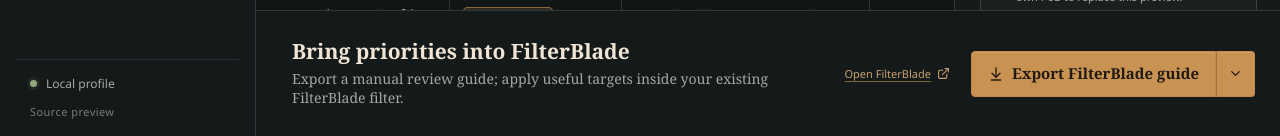
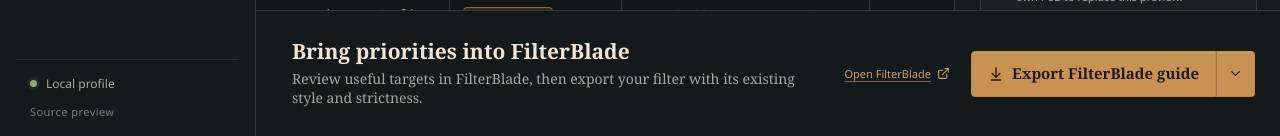
Before and after one commit to botelhodylan/ssf-companion, a React (Vite) app: page / in a window 1280 px wide. Shown: the part 664-800 px from the top of the page. Built offline with nearby package versions, Linux system fonts and the light colour scheme.

Commit message:
feat: clarify FilterBlade module handoff

```diff
--- a/src/App.tsx
+++ b/src/App.tsx
@@ -757,7 +757,7 @@
         <footer className="filter-handoff">
           <div className="handoff-copy">
             <h2>Bring priorities into FilterBlade</h2>
-            <p>Export a manual review guide; apply useful targets inside your existing FilterBlade filter.</p>
+            <p>Review useful targets in FilterBlade, then export your filter with its existing style and strictness.</p>
           </div>
           <div className="handoff-actions">
             <button className="text-link filterblade-link" type="button" onClick={() => void openTrustedLink("https://www.filterblade.xyz/?game=Poe1")}>
--- a/src/core/priority-plan.ts
+++ b/src/core/priority-plan.ts
@@ -100,7 +100,11 @@
     "4. Treat **Lower priority** as ‘no new highlight suggested’; it is not a hide or disable instruction.",
     "5. Review the result in FilterBlade’s simulator, then export it from FilterBlade when it looks right.",
     "",
-    "Use FilterBlade **My Modules** inside FilterBlade only if you want to reuse edits across filters. This file cannot be uploaded as a module.",
+    "## Optional: reuse these choices as a FilterBlade module",
+    "",
+    "To reuse selected changes across filters, start with FilterBlade **My Modules → Create new module**, choose the matching base filter and strictness, apply the targets you want in the customizer, then save through **Advanced → My Modules**. Later, apply your saved module from **Overview → Modules**.",
+    "",
+    "This generated guide is reference text only; it cannot be uploaded as a module.",
     "",
     "## Targets",
     "",
```
Also changed, not shown: 2 other files (tests, documents, lock files or other folders).
